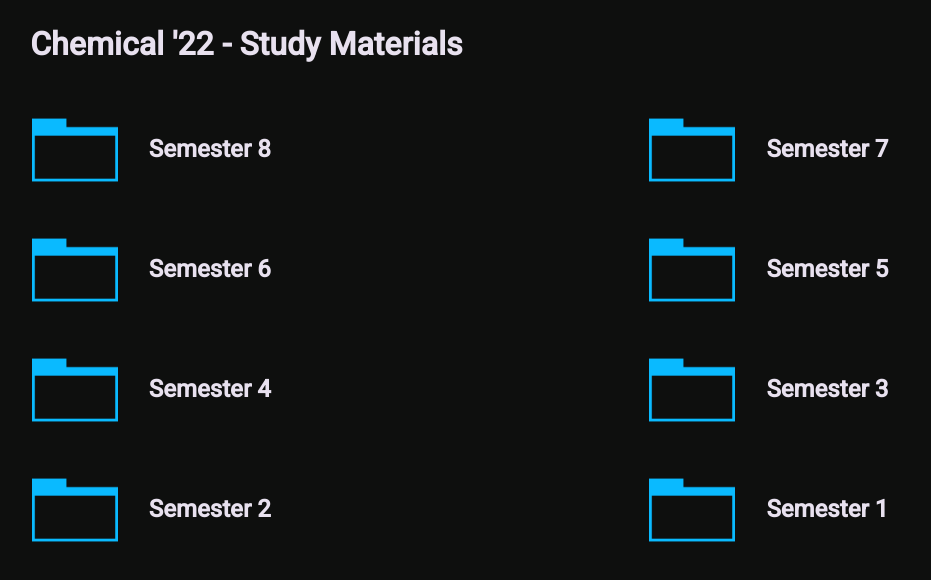
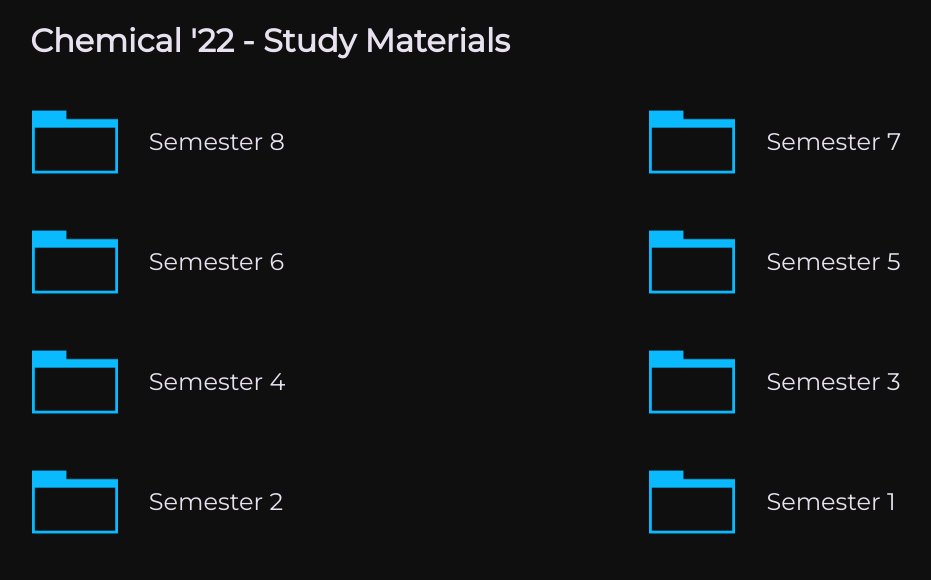
Before and after one commit to chemical-22/chemical-22.github.io, a plain HTML site: page index.html in a window 1280 px wide. Shown: the whole page, without its empty margins (22-953 px from the left). Drawn offline with Linux system fonts and the light colour scheme.

Commit message:
Changed font

```diff
--- a/css/stylesheet.css
+++ b/css/stylesheet.css
@@ -1,3 +1,5 @@
+@import url('https://fonts.googleapis.com/css2?family=Montserrat&display=swap');
+
 body {
     background-color: #0E0F0E;
 }
@@ -5,7 +7,8 @@ body {
 h1 {
     margin-left: 3.5%;
     color: #E8E1EF;
-    font-family: 'Heebo', sans-serif;
+    font-family: 'Montserrat', sans-serif;
+    font-weight: bold;
 }
 
 #folder-container {
@@ -34,7 +37,8 @@ h1 {
 .folders h3 {
     font-size: 1.5em;
     color: #E8E1EF;
-    font-family: 'Heebo', sans-serif;
+    font-weight: lighter;
+    font-family: 'Montserrat', sans-serif;
     margin-left: 1em;
 }
 
--- a/index.html
+++ b/index.html
@@ -2,7 +2,6 @@
 <html lang="en">
 <head>
     <link rel="stylesheet" type="text/css" href="css/stylesheet.css">
-    <link href="https://fonts.googleapis.com/css2?family=Heebo:wght@500&display=swap" rel="stylesheet">
     <meta charset="UTF-8">
     <meta name="viewport" content="width=device-width, initial-scale=1.0">
     <title>Chem-Material</title>
```
Also changed, not shown: files/sem4/CT/ct.html (+0 -1 lines), files/sem4/CoursePlans/courseplans4.html (+0 -1 lines), files/sem4/Nanotechnology/Assignments/nano_ass.html (+0 -1 lines), files/sem4/Numerical Techniques/nt.html (+0 -1 lines), files/sem4/PST/Sedimentation/pst_sed.html (+0 -1 lines), files/sem4/PST/pst.html (+0 -1 lines), files/sem4/Question Papers/qps4.html (+0 -1 lines), files/sem4/index.html (+0 -1 lines).
